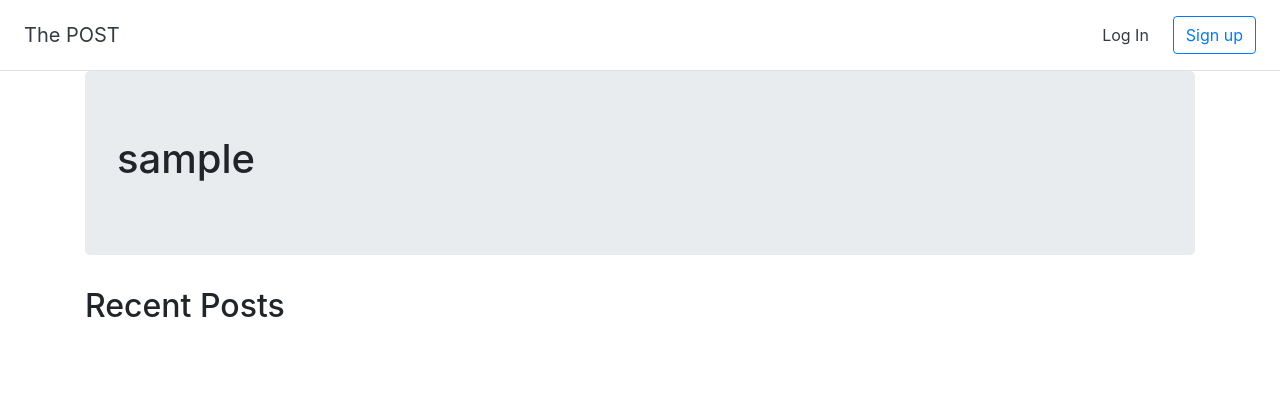
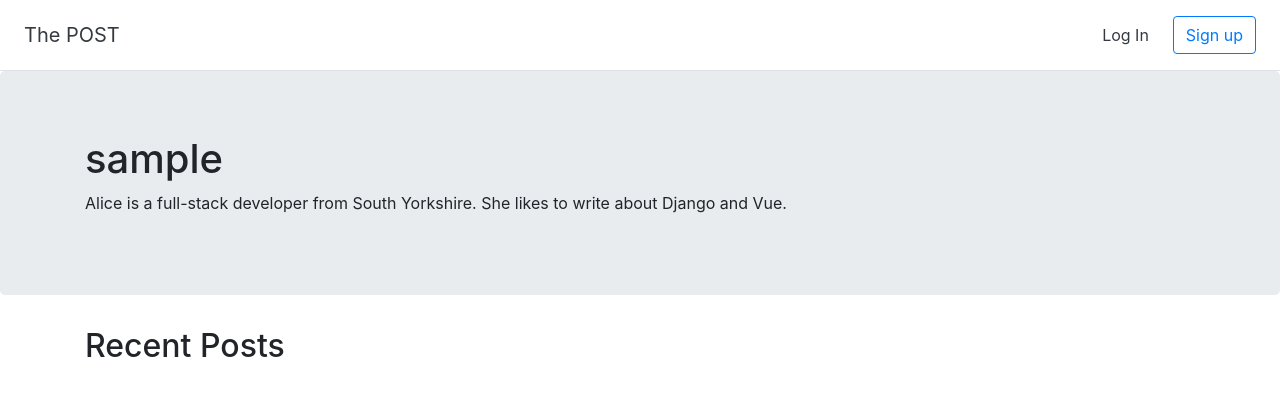
Before and after one commit to aliceridgway/django-blog, a Django app: a page that uses blog/templates/blog/author.html in a window 1280 px wide. Shown: the top 396 px of the page. Run offline with Django 3.2, Linux system fonts and the light colour scheme; data that the repository does not hold is empty; some libraries are stand-ins or nearby versions.

Commit message:
formatting

```diff
--- a/blog/templates/blog/author.html
+++ b/blog/templates/blog/author.html
@@ -1,11 +1,15 @@
 {% extends 'blog/base.html' %}
 
 {% block content %}
+<div class="jumbotron">
+    <div class="container">
+        <h1>{{author}}</h1>
+        <p>Alice is a full-stack developer from South Yorkshire. She likes to write about Django and Vue.</p>
+    </div>
 
+</div>
 <div class="container">
-    <div class="jumbotron">
-        <h1>{{author}}</h1>
-    </div>
+
     <h2>Recent Posts</h2>
     <div class="row row-cols-1 row-cols-md-3 g-4">
         {% for post in posts %}
--- a/blog/templates/blog/index.html
+++ b/blog/templates/blog/index.html
@@ -2,6 +2,12 @@
 
 {% block content %}
 
+<div class="jumbotron">
+    <div class="container">
+        <h1 class="center">The POST</h1>
+        <p>Where developers go to learn</p>
+    </div>
+</div>
 <div class="container">
     <div class="row row-cols-1 row-cols-md-3 g-4">
         {% for post in posts %}
```
